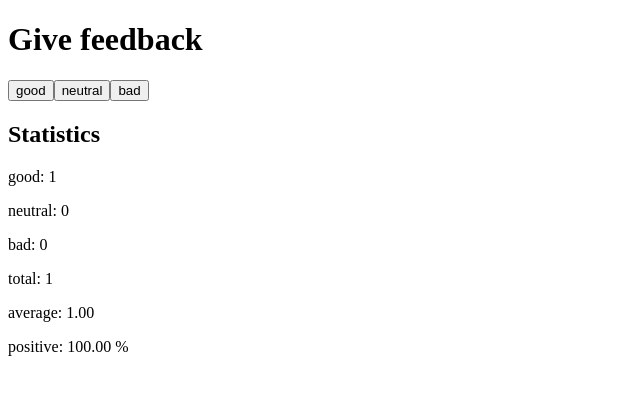
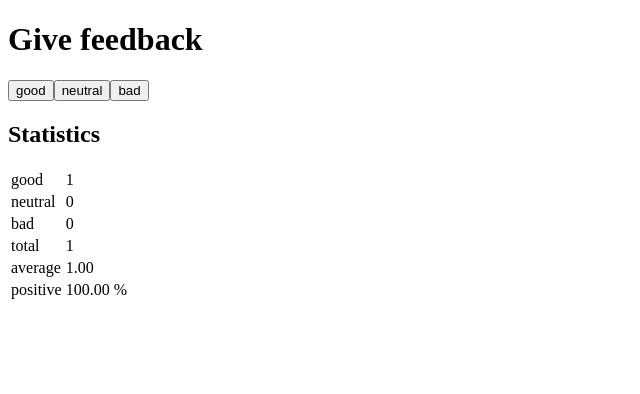
Before and after one commit to hiba-sam/bootcamp_fullstack, a React (Vite) app: page / in a window 1280 px wide. Both pictures are taken after a click on the button "good". Shown: the top 394 px of the page, without its empty margins (0-640 px from the left). Built offline with nearby package versions, Linux system fonts and the light colour scheme.

Commit message:
Change StatisticLine to use table structure

```diff
--- a/src/App.jsx
+++ b/src/App.jsx
@@ -5,12 +5,13 @@
   return <button onClick={onClick}>{text}</button>
 }
 
-// StatisticLine component
+// StatisticLine component (table row)
 const StatisticLine = ({ text, value }) => {
   return (
-    <p>
-      {text}: {value}
-    </p>
+    <tr>
+      <td>{text}</td>
+      <td>{value}</td>
+    </tr>
   )
 }
 
@@ -26,14 +27,16 @@
   const positive = (good / total) * 100
 
   return (
-    <div>
+    <table>
+      <tbody>
         <StatisticLine text="good" value={good} />
         <StatisticLine text="neutral" value={neutral} />
         <StatisticLine text="bad" value={bad} />
         <StatisticLine text="total" value={total} />
         <StatisticLine text="average" value={average.toFixed(2)} />
         <StatisticLine text="positive" value={positive.toFixed(2) + " %"} />
-    </div>
+      </tbody>
+    </table>
   )
 }
 
```
Lines whose indentation alone changed are shown as unchanged.
